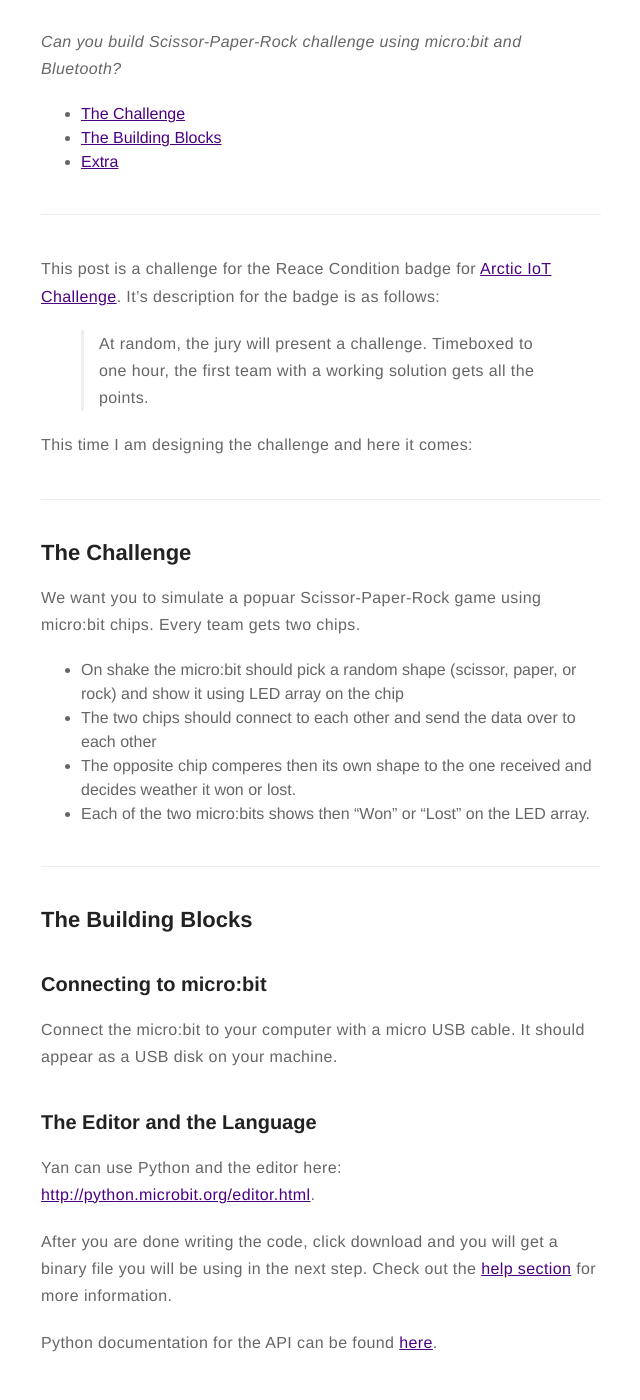
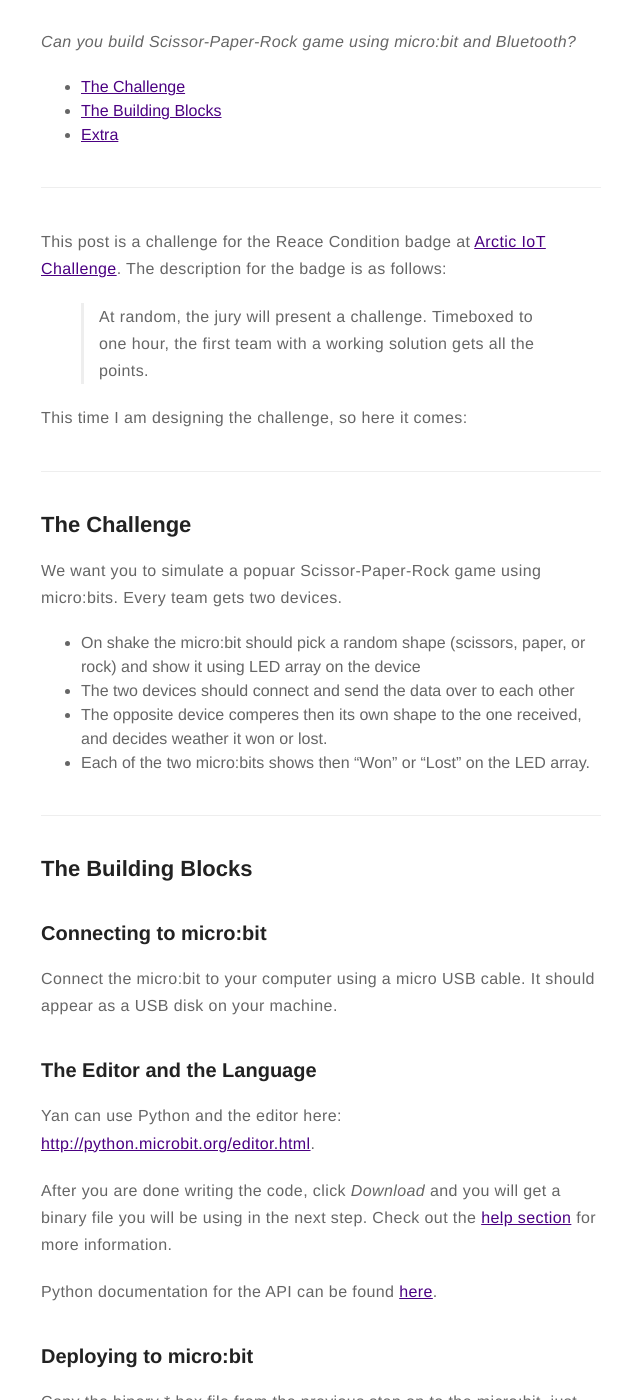
Before and after one commit to mehmandarov/mehmandarov.github.io, a Jekyll site: the page built from _posts/2017-03-11-microbit-bluetooth-challenge.markdown, in a window 1280 px wide and 1400 px high, scrolled down 279 px. Shown: the whole window, without its empty margins (319-959 px from the left). Built offline with Jekyll 4.4.1, drawn with Linux system fonts in a browser that asks for light colours; some of the changed text lies outside the part shown.

Commit message:
Minor update

```diff
--- a/_posts/2017-03-11-microbit-bluetooth-challenge.markdown
+++ b/_posts/2017-03-11-microbit-bluetooth-challenge.markdown
@@ -14,7 +14,7 @@ star: false
 author: rustam.mehmandarov
 ---
 
-_Can you build Scissor-Paper-Rock challenge using micro:bit and Bluetooth?_
+_Can you build Scissor-Paper-Rock game using micro:bit and Bluetooth?_
 
 - [The Challenge](#the-challenge)
 - [The Building Blocks](#the-building-blocks)
@@ -23,21 +23,21 @@ _Can you build Scissor-Paper-Rock challenge using micro:bit and Bluetooth?_
 
 ---
 
-This post is a challenge for the Reace Condition badge for [Arctic IoT Challenge][3]{:target="_blank"}. It's description for the badge is as follows:
+This post is a challenge for the Reace Condition badge at [Arctic IoT Challenge][3]{:target="_blank"}. The description for the badge is as follows:
 
 > At random, the jury will present a challenge. Timeboxed to one hour, the first team with a working solution gets all the points.
 
-This time I am designing the challenge and here it comes:
+This time I am designing the challenge, so here it comes:
 
 ---
 
 ## The Challenge
 
-We want you to simulate a popuar Scissor-Paper-Rock game using micro:bit chips. Every team gets two chips.
+We want you to simulate a popuar Scissor-Paper-Rock game using micro:bits. Every team gets two devices.
 
-* On shake the micro:bit should pick a random shape (scissor, paper, or rock) and show it using LED array on the chip
-* The two chips should connect to each other and send the data over to each other
-* The opposite chip comperes then its own shape to the one received and decides weather it won or lost.
+* On shake the micro:bit should pick a random shape (scissors, paper, or rock) and show it using LED array on the device
+* The two devices should connect and send the data over to each other
+* The opposite device comperes then its own shape to the one received, and decides weather it won or lost.
 * Each of the two micro:bits shows then "Won" or "Lost" on the LED array.
 
 ---
@@ -45,17 +45,17 @@ We want you to simulate a popuar Scissor-Paper-Rock game using micro:bit chips.
 ## The Building Blocks
 
 ### Connecting to micro:bit
-Connect the micro:bit to your computer with a micro USB cable. It should appear as a USB disk on your machine.
+Connect the micro:bit to your computer using a micro USB cable. It should appear as a USB disk on your machine.
 
 ### The Editor and the Language
 Yan can use Python and the editor here: [http://python.microbit.org/editor.html][1]{:target="_blank"}.
 
-After you are done writing the code, click download and you will get a binary file you will be using in the next step. Check out the [help section][4]{:target="_blank"} for more information.
+After you are done writing the code, click *Download* and you will get a binary file you will be using in the next step. Check out the [help section][4]{:target="_blank"} for more information.
 
 Python documentation for the API can be found [here][5]{:target="_blank"}.
 
 ### Deploying to micro:bit
-Copy the binary *.hex file from the previous step on to the micro:bit like you would copy to any USB drive.
+Copy the binary *.hex file from the previous step on to the micro:bit, just like you would copy to any USB drive.
 
 ### Sending Data Between micro:bits
 Now, over to connecting micro:bits and sending data over. Take a look at the example below. Make sure to change *group=1* to a number between 0 and 255. Both chips shuould belong to the same group to connect to eachother. You will be assigned a number.
```
Also changed, not shown: other parts of _posts/2017-03-11-microbit-bluetooth-challenge.markdown (+1 -1 lines).
